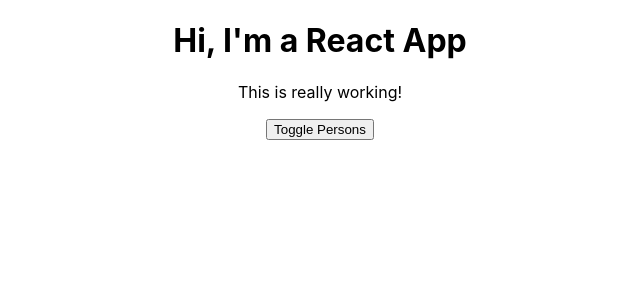
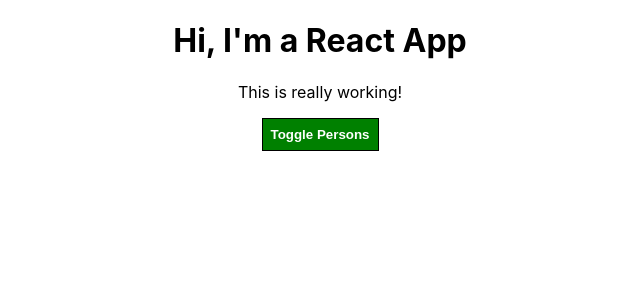
Before and after one commit to nazmulb/react.js, a React (Create React App) app in the folder learning/myapp/: page / in a window 1280 px wide. Shown: the top 300 px of the page, without its empty margins (320-960 px from the left). Built offline with nearby package versions, Linux system fonts and the light colour scheme.

Commit message:
added codes

```diff
--- a/learning/myapp/src/App.js
+++ b/learning/myapp/src/App.js
@@ -71,7 +71,7 @@
     }
 
     return (
-      <div className="App">
+      <div className={classes.App}>
         <h1>Hi, I'm a React App</h1>
         <p className={assignedClasses.join(" ")}>This is really working!</p>
         <button className={btnClasses} onClick={this.toggleHandler}>
--- a/learning/myapp/src/App.module.css
+++ b/learning/myapp/src/App.module.css
@@ -1,4 +1,4 @@
-:global .App {
+.App {
   text-align: center;
 }
 
```
